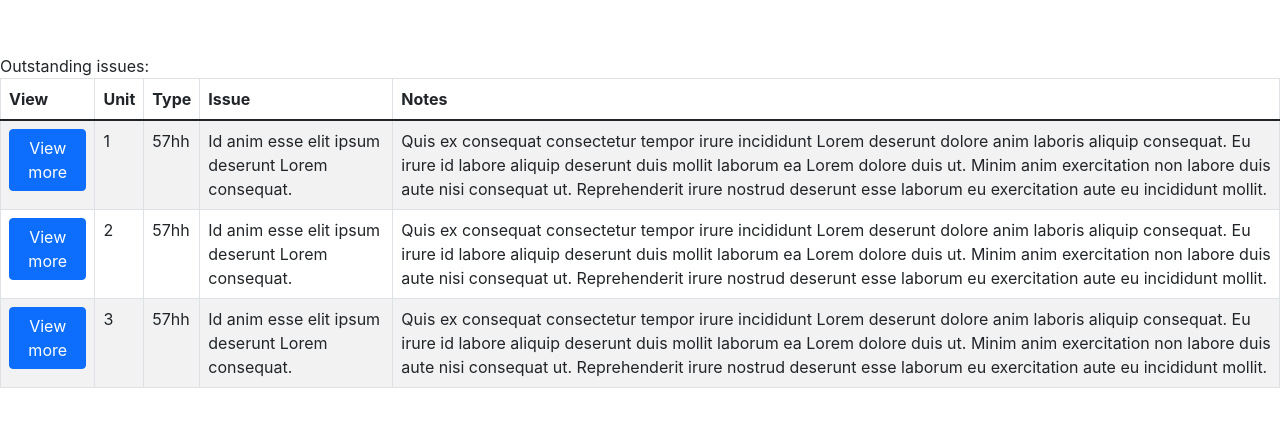
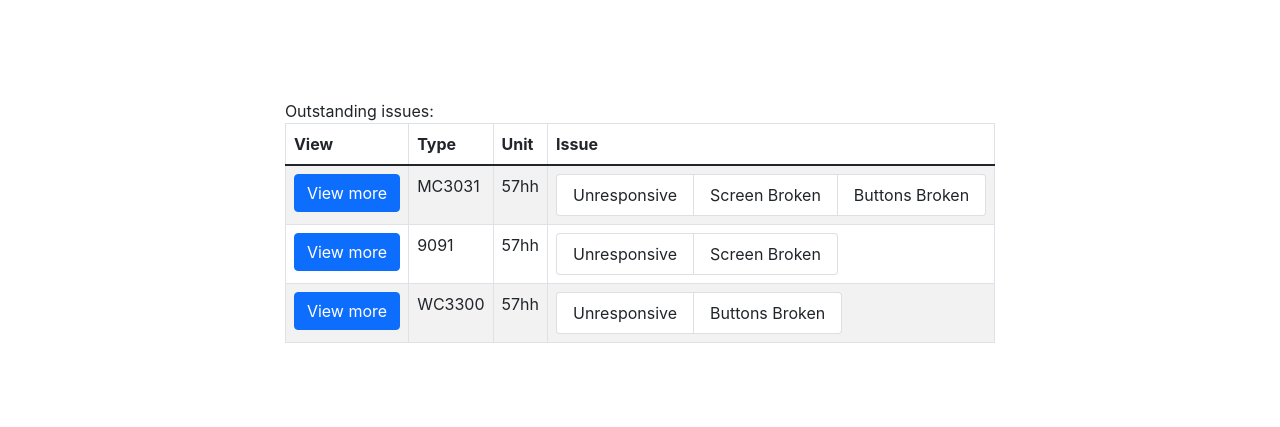
Before and after one commit to zbeyel/rf-checkout, a React (Create React App) app: page /admin in a window 1280 px wide. Shown: the part 171-598 px from the top of the page. Built offline with nearby package versions, Linux system fonts and the light colour scheme; the HTML template or start-up script is replaced by a standard one.

Commit message:
Separated overview from main panel component and filled out some better placeholder text

```diff
--- /dev/null
+++ b/src/components/AdminIssuesOverview.js
@@ -0,0 +1,65 @@
+import React from "react";
+import { ListGroup, Table } from "react-bootstrap";
+import AdminUnitModal from "./AdminUnitModal";
+
+function AdminIssuesOverview() {
+  return (
+    <div>
+      Outstanding issues:
+      <Table striped bordered hover responsive>
+        <thead>
+          <tr>
+            <th>View</th>
+            <th>Type</th>
+            <th>Unit</th>
+            <th>Issue</th>
+          </tr>
+        </thead>
+        <tbody>
+          <tr>
+            <td>
+              <AdminUnitModal />
+            </td>
+            <td>MC3031</td>
+            <td>57hh</td>
+            <td>
+              <ListGroup horizontal>
+                <ListGroup.Item>Unresponsive</ListGroup.Item>
+                <ListGroup.Item>Screen Broken</ListGroup.Item>
+                <ListGroup.Item>Buttons Broken</ListGroup.Item>
+              </ListGroup>
+            </td>
+          </tr>
+          <tr>
+            <td>
+              <AdminUnitModal />
+            </td>
+            <td>9091</td>
+            <td>57hh</td>
+            <td>
+              <ListGroup horizontal>
+                <ListGroup.Item>Unresponsive</ListGroup.Item>
+                <ListGroup.Item>Screen Broken</ListGroup.Item>
+              </ListGroup>
+            </td>
+          </tr>
+          <tr>
+            <td>
+              <AdminUnitModal />
+            </td>
+            <td>WC3300</td>
+            <td>57hh</td>
+            <td>
+              <ListGroup horizontal>
+                <ListGroup.Item>Unresponsive</ListGroup.Item>
+                <ListGroup.Item>Buttons Broken</ListGroup.Item>
+              </ListGroup>
+            </td>
+          </tr>
+        </tbody>
+      </Table>
+    </div>
+  );
+}
+
+export default AdminIssuesOverview;
--- a/src/components/AdminPanel.js
+++ b/src/components/AdminPanel.js
@@ -1,72 +1,10 @@
 import React from "react";
-import { Table } from "react-bootstrap";
-import AdminUnitModal from "./AdminUnitModal";
+import AdminIssuesOverview from "./AdminIssuesOverview";
 
 function AdminPanel() {
   return (
     <div>
-      Outstanding issues:
-      <Table striped bordered hover responsive>
-        <thead>
-          <tr>
-            <th>View</th>
-            <th>Unit</th>
-            <th>Type</th>
-            <th>Issue</th>
-            <th>Notes</th>
-          </tr>
-        </thead>
-        <tbody>
-          <tr>
-            <td>
-              <AdminUnitModal />
-            </td>
-            <td>1</td>
-            <td>57hh</td>
-            <td>Id anim esse elit ipsum deserunt Lorem consequat.</td>
-            <td>
-              Quis ex consequat consectetur tempor irure incididunt Lorem
-              deserunt dolore anim laboris aliquip consequat. Eu irure id labore
-              aliquip deserunt duis mollit laborum ea Lorem dolore duis ut.
-              Minim anim exercitation non labore duis aute nisi consequat ut.
-              Reprehenderit irure nostrud deserunt esse laborum eu exercitation
-              aute eu incididunt mollit.
-            </td>
-          </tr>
-          <tr>
-            <td>
-              <AdminUnitModal />
-            </td>
-            <td>2</td>
-            <td>57hh</td>
-            <td>Id anim esse elit ipsum deserunt Lorem consequat.</td>
-            <td>
-              Quis ex consequat consectetur tempor irure incididunt Lorem
-              deserunt dolore anim laboris aliquip consequat. Eu irure id labore
-              aliquip deserunt duis mollit laborum ea Lorem dolore duis ut.
-              Minim anim exercitation non labore duis aute nisi consequat ut.
-              Reprehenderit irure nostrud deserunt esse laborum eu exercitation
-              aute eu incididunt mollit.
-            </td>
-          </tr>
-          <tr>
-            <td>
-              <AdminUnitModal />
-            </td>
-            <td>3</td>
-            <td>57hh</td>
-            <td>Id anim esse elit ipsum deserunt Lorem consequat.</td>
-            <td>
-              Quis ex consequat consectetur tempor irure incididunt Lorem
-              deserunt dolore anim laboris aliquip consequat. Eu irure id labore
-              aliquip deserunt duis mollit laborum ea Lorem dolore duis ut.
-              Minim anim exercitation non labore duis aute nisi consequat ut.
-              Reprehenderit irure nostrud deserunt esse laborum eu exercitation
-              aute eu incididunt mollit.
-            </td>
-          </tr>
-        </tbody>
-      </Table>
+      <AdminIssuesOverview></AdminIssuesOverview>
     </div>
   );
 }
--- a/src/components/AdminUnitModal.js
+++ b/src/components/AdminUnitModal.js
@@ -16,14 +16,14 @@ function AdminUnitModal() {
       </Button>
       <Modal show={show} onHide={handleClose}>
         <Modal.Header closeButton>
-          <Modal.Title>Modal Heading</Modal.Title>
+          <Modal.Title>Unit Management</Modal.Title>
         </Modal.Header>
         <Modal.Body>
-          Dolore non minim ut voluptate cillum et est id dolor commodo. Irure
-          duis excepteur quis irure dolore. Cillum adipisicing exercitation
-          nostrud adipisicing esse dolor amet proident nisi sint. Enim ullamco
-          ea voluptate aliquip ullamco dolore mollit deserunt ad voluptate.
-          Minim ipsum nostrud Lorem exercitation.
+          Unit #: <br />
+          Unit Type: <br />
+          Reported Issue: <br />
+          Notes: <br />
+          Status:
         </Modal.Body>
         <Modal.Footer>
           <Button variant="secondary" onClick={handleClose}>
```
